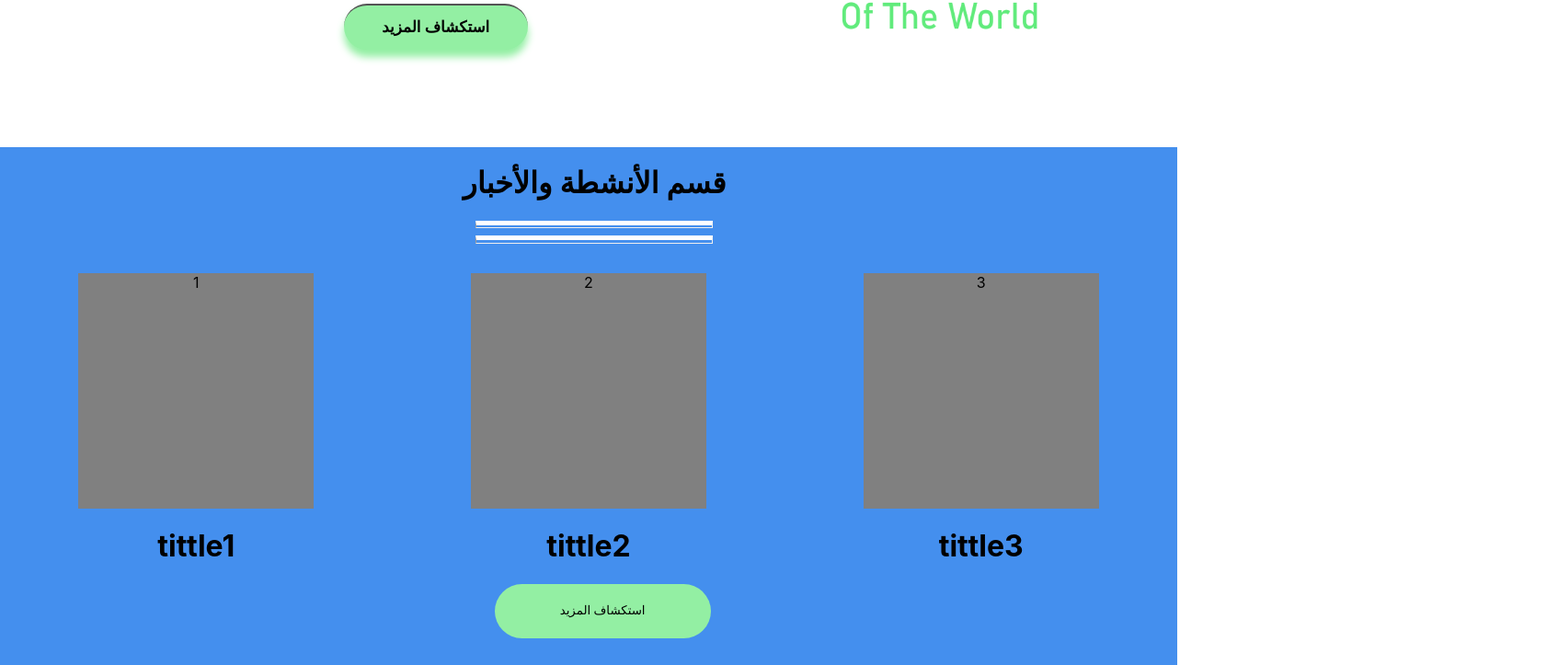
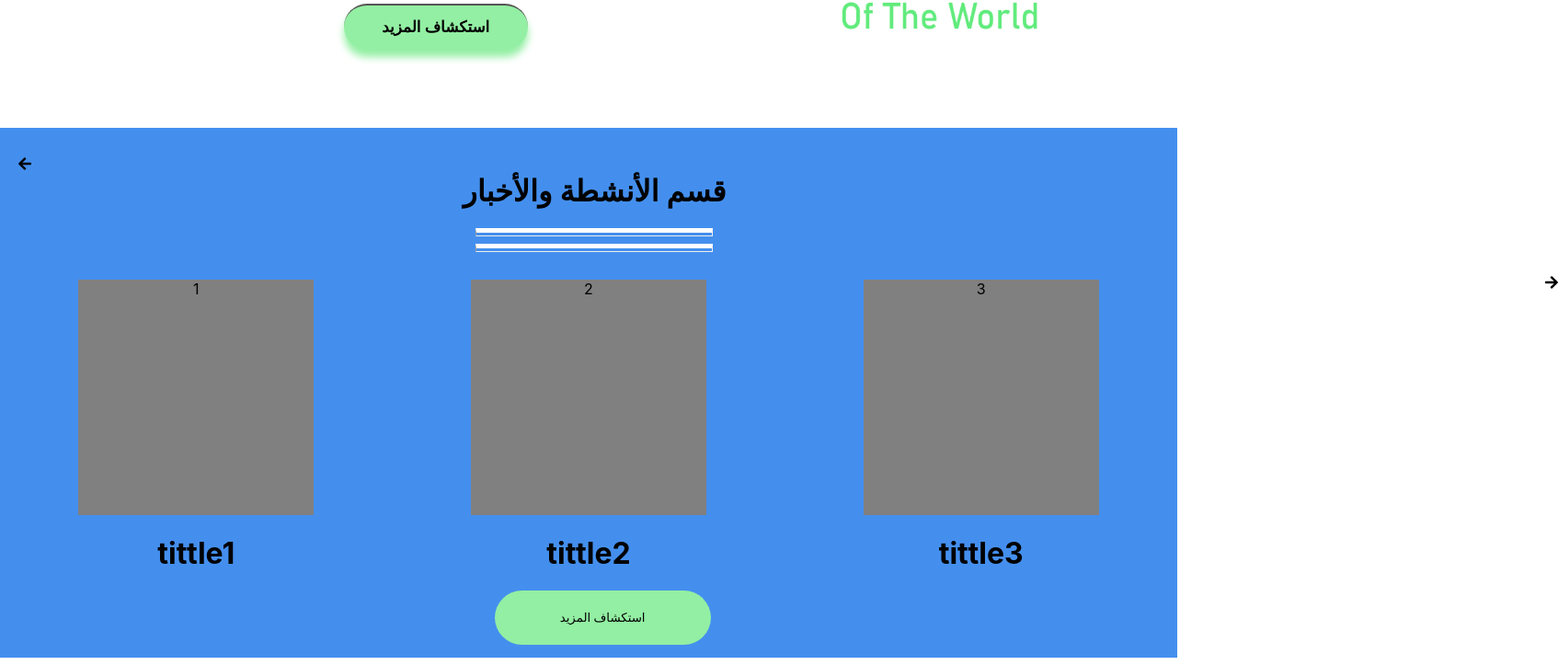
Before and after one commit to yaqootturman/nurse-of-the-world, a React (Create React App) app in the folder client/: page / in a window 1280 px wide. Shown: the part 437-1160 px from the top of the page at 92% size, 1694 px wide, since content can reach past the window. Built offline with nearby package versions, Linux system fonts and the light colour scheme; a web font is replaced by a local one.

Commit message:
Add left and right arrow for the section

```diff
--- a/client/src/Components/ChangeableComponents/EventsandNewsSection/EventsNewsSection/EventNews.js
+++ b/client/src/Components/ChangeableComponents/EventsandNewsSection/EventsNewsSection/EventNews.js
@@ -4,6 +4,7 @@ import "./eventNews.css";
 function EventNews(){
         return(
             <div id="section3" className="div-third">
+                 <i id="arrow-right" class="fas fa-arrow-right"></i>
                 <div className="tittle">
                     <h1>قسم الأنشطة والأخبار</h1>
                     <hr></hr> <hr></hr>
@@ -21,6 +22,8 @@ function EventNews(){
                     <h1>tittle1</h1>
                     <h1 >tittle2</h1>
                     <h1 >tittle3</h1>
+                    <i id="arrow-left" class="fas fa-arrow-left"></i>
+
                 </div>
                <Link to="/home/news-and-event-section"> <button>استكشاف المزيد</button></Link>
             </div>
--- a/client/src/Components/ChangeableComponents/EventsandNewsSection/EventsNewsSection/eventNews.css
+++ b/client/src/Components/ChangeableComponents/EventsandNewsSection/EventsNewsSection/eventNews.css
@@ -9,6 +9,8 @@
     width:25vw;
     margin-left: 38%;
     font-family: 'Aref Ruqaa', serif;
+    margin-top:-10%;
+
 }
 .div-third .tittle hr{
     width:2vw;
@@ -17,23 +19,25 @@
     width: 20vw;
 
 
+
 }
 .tittle h1{
     text-align: center;
-    padding-top: 20px;
+    margin-top:-10%;
+
 
 }
 
 .activites-shape{
     display: grid;
     grid-template-columns: auto auto auto;
+    padding-top:5%;
 }
 .activites-shape .first , .second, .third{
     background-color: gray;
     height: 20vw;
     width:20vw;
     margin-left: 20%;
-    margin-top:20%;
     text-align: center;
 }
 .activites-shape h1{
@@ -52,3 +56,15 @@
     border-radius: 50px;
 
 }
+#arrow-left{
+    margin-top:-59vh;
+}
+#arrow-left{
+    margin-left:20px;
+
+}
+#arrow-right{
+    margin-left:210vh;
+    margin-top:20vh;
+
+}
```
